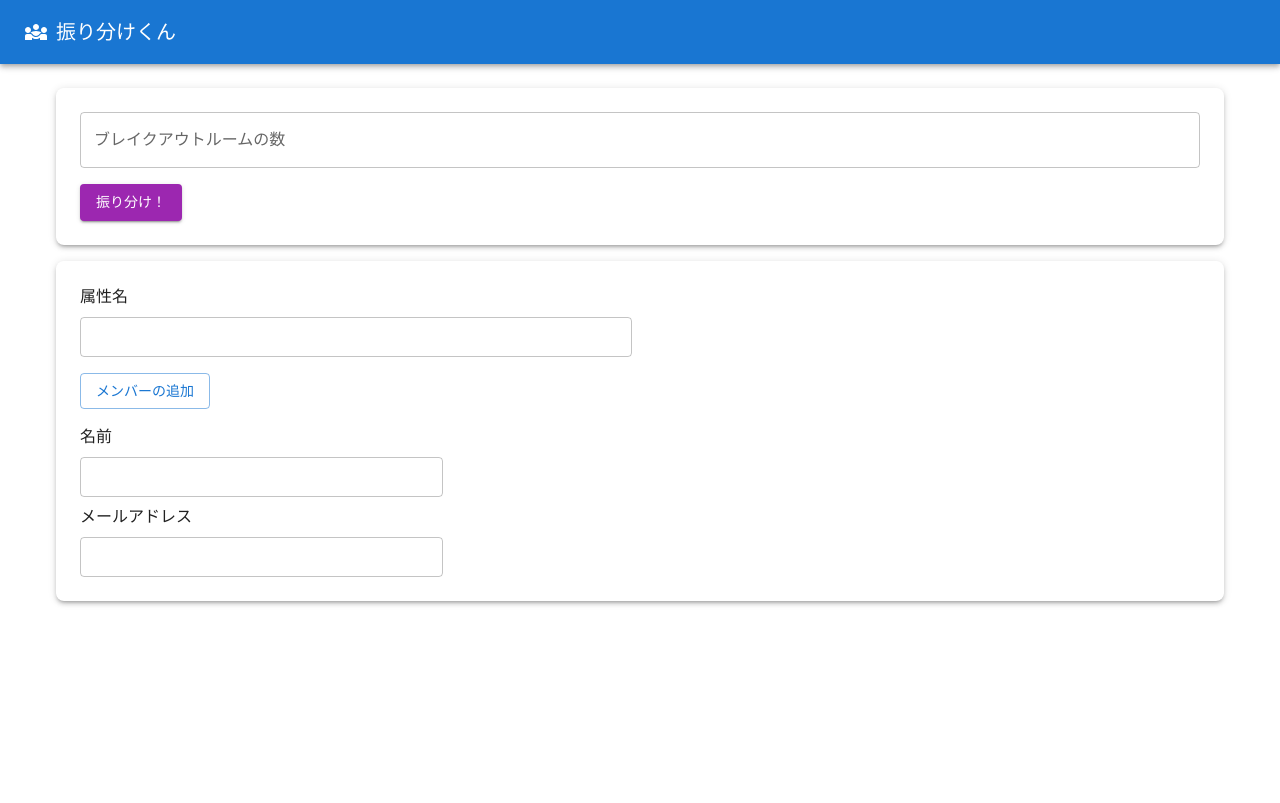
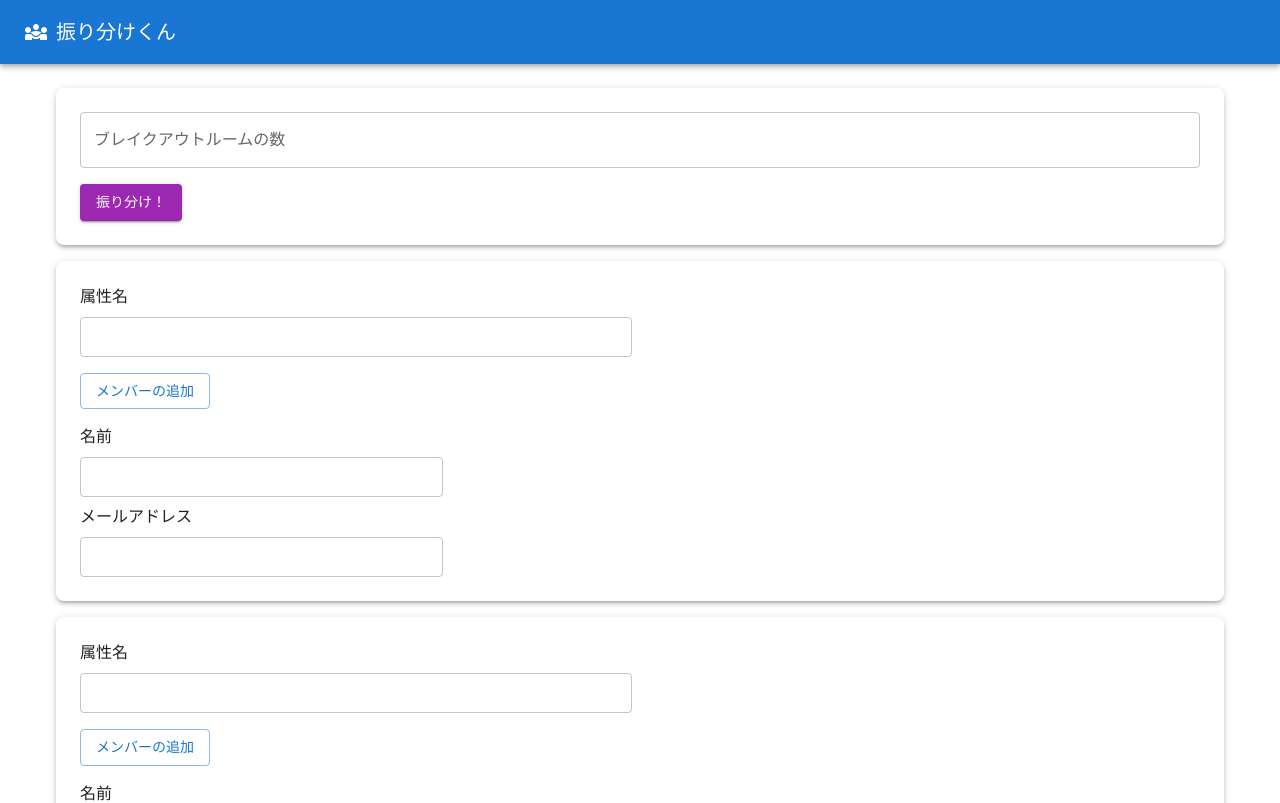
Before and after one commit to idaten-hack/team-generator-react, a React (Vite) app: page / in a window 1280 px wide. Shown: the top 803 px of the page. Built offline with nearby package versions, Linux system fonts and the light colour scheme.

Commit message:
属性が複数の場合にメンバーの足し引きができるように

```diff
--- a/src/components/AttributeContainer/AttributeContainer.jsx
+++ b/src/components/AttributeContainer/AttributeContainer.jsx
@@ -46,15 +46,23 @@ export default function AttributeContainer(props) {
     )
     const lastGroupMemberId = Math.max(...groupMemberIds)
 
-    props.setAttributeGroups([
-      {
-        groupId: props.groupId,
-        groupMembers: [
-          ...props.groupMembers,
-          { memberId: lastGroupMemberId + 1, memberName: '', memberEmail: '' },
-        ],
-      },
-    ])
+    props.setAttributeGroups(
+      props.attributeGroups.map((attributeGroup) =>
+        attributeGroup.groupId === props.groupId
+          ? {
+              groupId: props.groupId,
+              groupMembers: [
+                ...props.groupMembers,
+                {
+                  memberId: lastGroupMemberId + 1,
+                  memberName: '',
+                  memberEmail: '',
+                },
+              ],
+            }
+          : attributeGroup
+      )
+    )
   }
 
   return (
--- a/src/components/AttributeContainer/AttributeMember.jsx
+++ b/src/components/AttributeContainer/AttributeMember.jsx
@@ -45,14 +45,18 @@ AttributeMember.propTypes = {
 
 export default function AttributeMember(props) {
   function deleteAttribute() {
-    props.setAttributeGroups([
-      {
-        groupId: props.groupId,
-        groupMembers: props.groupMembers.filter(
-          (groupMember) => groupMember.memberId !== props.memberId
-        ),
-      },
-    ])
+    props.setAttributeGroups(
+      props.attributeGroups.map((attributeGroup) =>
+        attributeGroup.groupId === props.groupId
+          ? {
+              groupId: props.groupId,
+              groupMembers: props.groupMembers.filter(
+                (groupMember) => groupMember.memberId !== props.memberId
+              ),
+            }
+          : attributeGroup
+      )
+    )
   }
 
   return (
--- a/src/components/MainContainer.jsx
+++ b/src/components/MainContainer.jsx
@@ -9,6 +9,10 @@ export default function MainContainer() {
   const [attributeGroups, setAttributeGroups] = useState([
     {
       groupId: 0,
+      groupMembers: [{ memberId: 0, memberName: '', memberEmail: '' }],
+    },
+    {
+      groupId: 1,
       groupMembers: [{ memberId: 0, memberName: '', memberEmail: '' }],
     },
   ])
```
